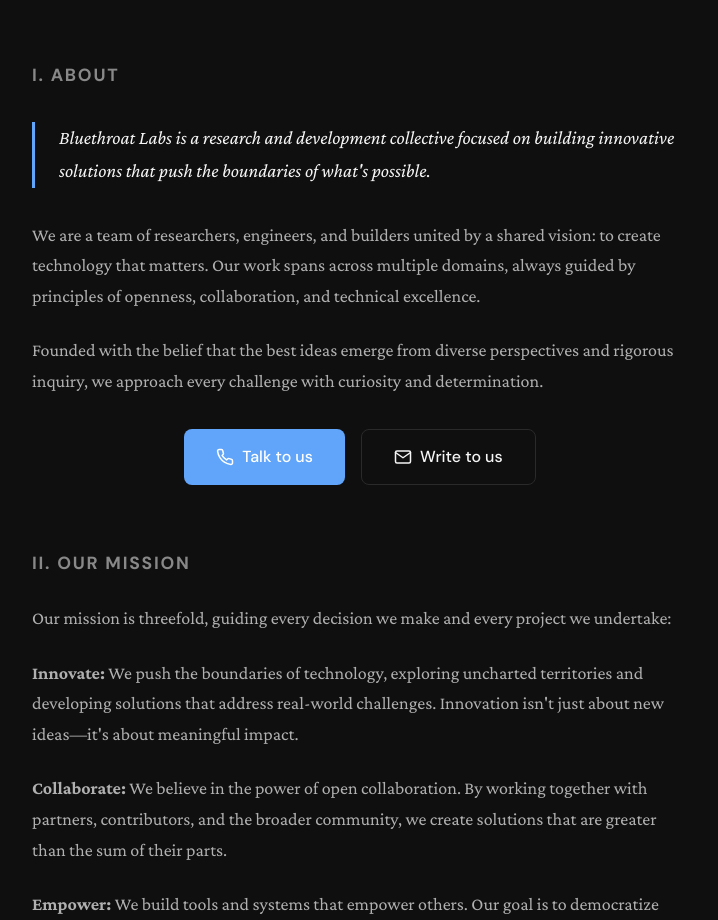
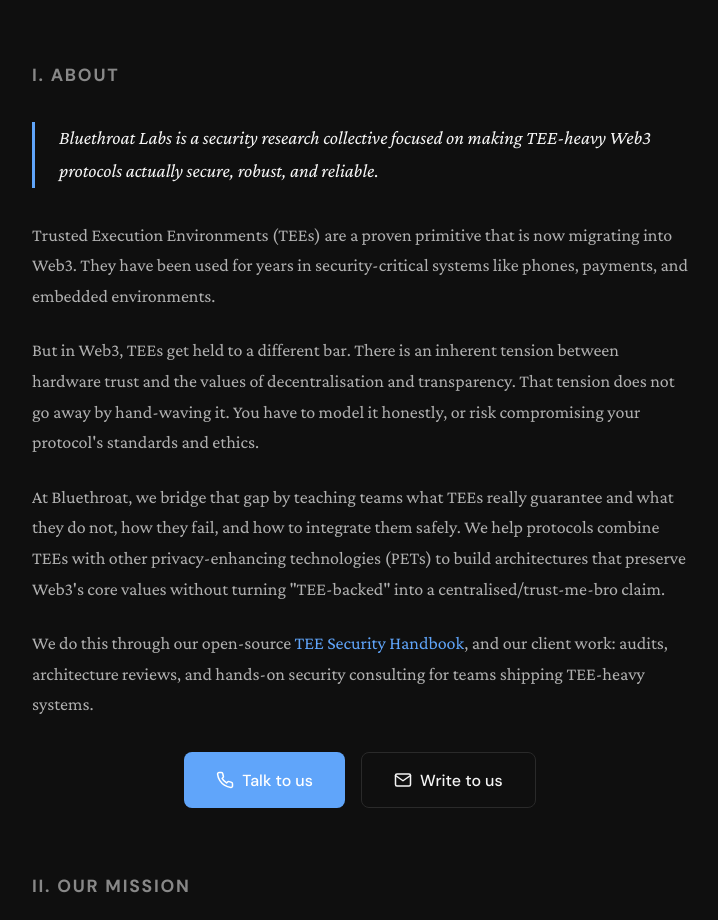
Before and after one commit to saxenism/bluethroat-labs.github.io, a plain HTML site: page index.html in a window 1280 px wide. Shown: the part 407-1327 px from the top of the page, without its empty margins (280-998 px from the left). Drawn offline with nearby package versions, Linux system fonts and the light colour scheme.

Commit message:
Fixed About section

```diff
--- a/index.html
+++ b/index.html
@@ -427,13 +427,19 @@
         <section id="about">
             <h2>I. About</h2>
             <blockquote>
-                Bluethroat Labs is a research and development collective focused on building innovative solutions that push the boundaries of what's possible.
+                Bluethroat Labs is a security research collective focused on making TEE-heavy Web3 protocols actually secure, robust, and reliable.
             </blockquote>
             <p>
-                We are a team of researchers, engineers, and builders united by a shared vision: to create technology that matters. Our work spans across multiple domains, always guided by principles of openness, collaboration, and technical excellence.
+                Trusted Execution Environments (TEEs) are a proven primitive that is now migrating into Web3. They have been used for years in security-critical systems like phones, payments, and embedded environments.
             </p>
             <p>
-                Founded with the belief that the best ideas emerge from diverse perspectives and rigorous inquiry, we approach every challenge with curiosity and determination.
+                But in Web3, TEEs get held to a different bar. There is an inherent tension between hardware trust and the values of decentralisation and transparency. That tension does not go away by hand-waving it. You have to model it honestly, or risk compromising your protocol's standards and ethics.
+            </p>
+            <p>
+                At Bluethroat, we bridge that gap by teaching teams what TEEs really guarantee and what they do not, how they fail, and how to integrate them safely. We help protocols combine TEEs with other privacy-enhancing technologies (PETs) to build architectures that preserve Web3's core values without turning "TEE-backed" into a centralised/trust-me-bro claim.
+            </p>
+            <p>
+                We do this through our open-source <a href="https://docs.bluethroatlabs.com" target="_blank" rel="noopener noreferrer">TEE Security Handbook</a>, and our client work: audits, architecture reviews, and hands-on security consulting for teams shipping TEE-heavy systems.
             </p>
 
             <div class="button-group">
```
Also changed, not shown: 1 other file.
